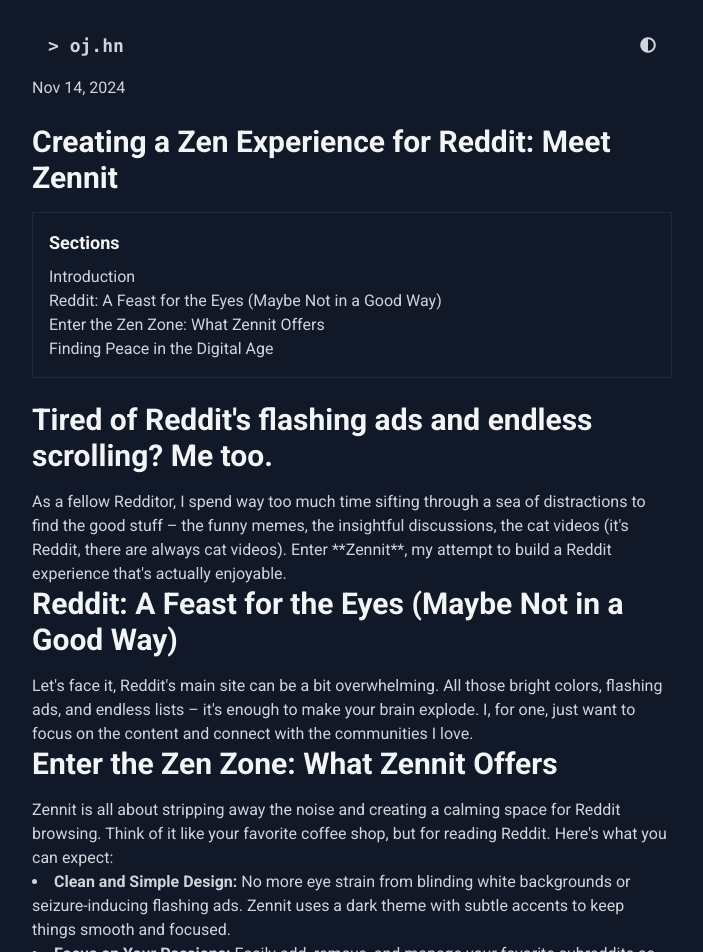
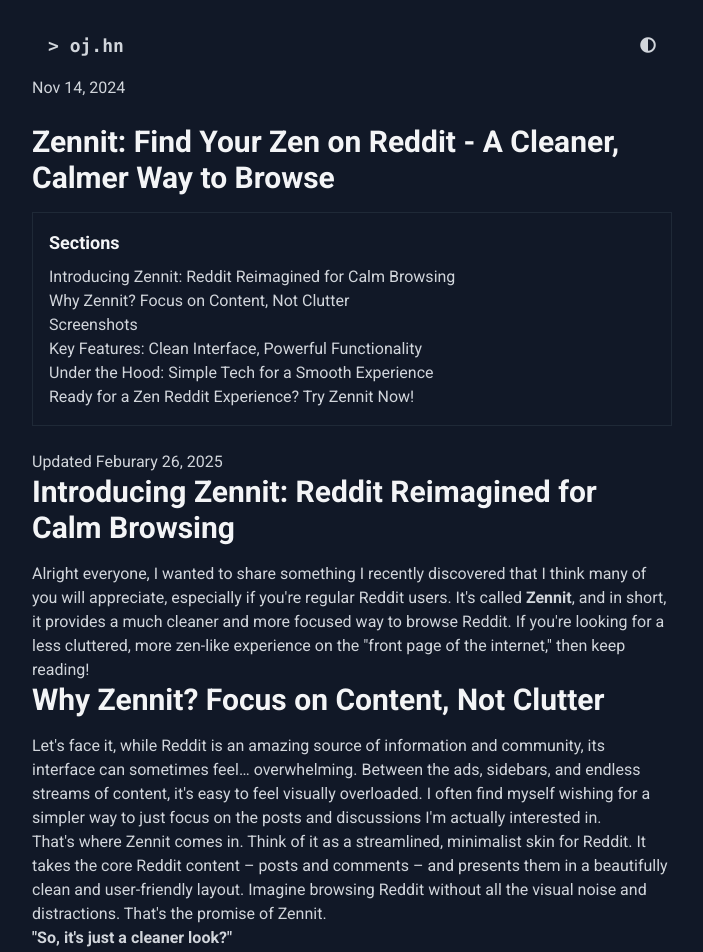
Before and after one commit to J0hnLe/oj.hn, a Jekyll site: the page built from _posts/2024-11-14-Zennit.md, in a window 1280 px wide and 1400 px high. Shown: the top 952 px of the window, without its empty margins (288-991 px from the left). Built offline with Jekyll 4.4.1, drawn with Linux system fonts in a browser that asks for light colours; nearby versions of some CDN libraries; some of the changed text lies outside the part shown.

Commit message:
Update 2024-11-14-Zennit.md

```diff
--- a/_posts/2024-11-14-Zennit.md
+++ b/_posts/2024-11-14-Zennit.md
@@ -1,42 +1,77 @@
 ---
 layout: post
-title: "Creating a Zen Experience for Reddit: Meet Zennit"
+title: "Zennit:  Find Your Zen on Reddit - A Cleaner, Calmer Way to Browse"
 date: 2024-11-14
 excerpt: "A zen way to view the front page of the internet."
 sections:
-  - id: "Intro"
-    title: "Introduction"
-  - id: "reddit-a-feast-for-the-eyes"
-    title: "Reddit: A Feast for the Eyes (Maybe Not in a Good Way)"
-  - id: "enter-the-zen-zone"
-    title: "Enter the Zen Zone: What Zennit Offers"
-  - id: "finding-peace-in-the-digital-age"
-    title: "Finding Peace in the Digital Age"
+  - id: "intro"
+    title: "Introducing Zennit:  Reddit Reimagined for Calm Browsing"
+  - id: "whats-the-big-deal"
+    title: "Why Zennit?  Focus on Content, Not Clutter"
+  - id: "screenshots"
+    title: "Screenshots"
+  - id: "key-features"
+    title: "Key Features:  Clean Interface, Powerful Functionality"
+  - id: "tech-simplified"
+    title: "Under the Hood:  Simple Tech for a Smooth Experience"
+  - id: "conclusion"
+    title: "Ready for a Zen Reddit Experience? Try Zennit Now!"
 ---
-<section id="Intro">
-  <h1 class="text-3xl font-bold text-gray-100 mb-4"> Tired of Reddit's flashing ads and endless scrolling? Me too. </h1>
-  <p>As a fellow Redditor, I spend way too much time sifting through a sea of distractions to find the good stuff – the funny memes, the insightful discussions, the cat videos (it's Reddit, there are always cat videos). Enter **Zennit**, my attempt to build a Reddit experience that's actually enjoyable.</p>
+<p>Updated Feburary 26, 2025</p>
+<section id="intro">
+  <h1 class="text-3xl font-bold text-gray-100 mb-4">Introducing Zennit:  Reddit Reimagined for Calm Browsing</h1>
+  <p>Alright everyone, I wanted to share something I recently discovered that I think many of you will appreciate, especially if you're regular Reddit users.  It's called <strong>Zennit</strong>, and in short, it provides a much cleaner and more focused way to browse Reddit.  If you're looking for a less cluttered, more zen-like experience on the "front page of the internet," then keep reading!</p>
 </section>
 
-<section id="reddit-a-feast-for-the-eyes">
-    <h2 class="text-3xl font-bold text-gray-100 mb-4">Reddit: A Feast for the Eyes (Maybe Not in a Good Way)</h2>
-    <p>Let's face it, Reddit's main site can be a bit overwhelming. All those bright colors, flashing ads, and endless lists – it's enough to make your brain explode. I, for one, just want to focus on the content and connect with the communities I love.</p>
+<section id="whats-the-big-deal">
+  <h2 class="text-3xl font-bold text-gray-100 mb-4">Why Zennit?  Focus on Content, Not Clutter</h2>
+  <p>Let's face it, while Reddit is an amazing source of information and community, its interface can sometimes feel… overwhelming.  Between the ads, sidebars, and endless streams of content, it's easy to feel visually overloaded.  I often find myself wishing for a simpler way to just focus on the posts and discussions I'm actually interested in.</p>
+  <p>That's where Zennit comes in.  Think of it as a streamlined, minimalist skin for Reddit.  It takes the core Reddit content – posts and comments – and presents them in a beautifully clean and user-friendly layout.  Imagine browsing Reddit without all the visual noise and distractions.  That's the promise of Zennit.</p>
+  <p><strong>"So, it's just a cleaner look?"</strong></p>
+  <p>Yes, but it's more than just aesthetics.  By stripping away the clutter, Zennit helps you engage with Reddit in a more focused and, dare I say, *zen* manner.  It's about making the content the priority, and making your browsing experience more enjoyable and less stressful.</p>
 </section>
 
-<section id="enter-the-zen-zone">
-    <h2 class="text-3xl font-bold text-gray-100 mb-4">Enter the Zen Zone: What Zennit Offers</h2>
-    <p>Zennit is all about stripping away the noise and creating a calming space for Reddit browsing. Think of it like your favorite coffee shop, but for reading Reddit. Here's what you can expect:</p>
-    <ul class="list-disc list-inside mb-4">
-        <li><strong>Clean and Simple Design:</strong> No more eye strain from blinding white backgrounds or seizure-inducing flashing ads. Zennit uses a dark theme with subtle accents to keep things smooth and focused.</li>
-        <li><strong>Focus on Your Passions:</strong> Easily add, remove, and manage your favorite subreddits so you can see exactly what you want, when you want. No more wading through endless content that doesn't interest you.</li>
-        <li><strong>Dive Deeper:</strong> Each post has its own comments section, perfect for getting lost in discussions with like-minded people.</li>
-        <li><strong>Seamless Across Devices:</strong> Whether you're on your desktop or phone, Zennit adapts for a perfect browsing experience.</li>
-        <li><strong>Never Lose Your Way:</strong> Save your favorite subreddits for quick access – no more digging through endless lists to find your favorite cat communities.</li>
-    </ul>
+<section id="screenshots">
+  <h2 class="text-3xl font-bold text-gray-100 mb-4">Screenshots</h2>
+  <div class="bg-gray-800 flex p-4 rounded-lg border-4 border-gray-500 overflow-x-auto">
+    <img class="screenshot" width="50%" height="50%" src="https://github.com/user-attachments/assets/d7d8b1dd-6f90-4a65-9a0d-a05de8f2f9e5">
+    <img class="screenshot" width="50%" height="50%" src="https://github.com/user-attachments/assets/22ec74f5-0ea4-4dbc-9893-df69fe98eab5"">
+    <img class="screenshot" width="50%" height="50%" src="https://github.com/user-attachments/assets/dd0bdbf5-d9f6-4f32-b625-799dc5d33235"">
+    <img class="screenshot" width="50%" height="50%" src="https://github.com/user-attachments/assets/ea65fae7-2e73-49e5-ace6-9def6ef1bc72">
+    <img class="screenshot" width="50%" height="50%" src="https://github.com/user-attachments/assets/986f0f14-9611-4ca5-b85f-9efa205312a6">
+    <img class="screenshot" width="50%" height="50%" src="https://github.com/user-attachments/assets/d53d6433-4fdc-4a22-9083-deda0afb531c">
+    <img class="screenshot" width="50%" height="50%" src="https://github.com/user-attachments/assets/cdb1452b-5133-410c-9e6d-c9f800e67bf2" >
+    <img class="screenshot" width="50%" height="50%" src="https://github.com/user-attachments/assets/6e9a048b-28a7-4daf-8ce5-9d2bfcffb291">
+  </div>
 </section>
 
-<section id="finding-peace-in-the-digital-age">
-    <h2 class="text-3xl font-bold text-gray-100 mb-4">Finding Peace in the Digital Age</h2>
-    <p>Zennit isn't just about a different look for Reddit, it's about a different way of experiencing it. It's about slowing down, focusing on the content you care about, and connecting with the people who share your interests. In a world of constant information overload, Zennit is a small oasis of calm.</p>
-    <p><strong>Ready to ditch the distractions and rediscover the joy of Reddit?</strong> Check out a live demo of Zennit at <span class="border border-gray-500 px-2 py-1"><a href="https://zen.0kb.org" class="text-teal-500 underline">zen.0kb.org</a></span>. Let's make Reddit a more peaceful place to connect, one meme at a time.</p>
+<section id="key-features">
+  <h2 class="text-3xl font-bold text-gray-100 mb-4">Key Features:  Clean Interface, Powerful Functionality</h2>
+  <p>Beyond its clean appearance, Zennit is packed with features designed to enhance your Reddit experience.  Here are a few highlights:</p>
+  <ul class="list-disc list-inside mb-4">
+    <li><strong>Distraction-Free Browsing:</strong> Zennit minimizes visual clutter, allowing you to focus solely on posts, comments, and subreddit content.</li>
+    <li><strong>Mobile-Optimized Design:</strong>  Built with mobile in mind, Zennit works seamlessly on smartphones and tablets, providing a consistent experience across devices.</li>
+    <li><strong>Intuitive Sidebar Navigation:</strong>  Manage and switch between your favorite subreddits effortlessly with a user-friendly sidebar.  No more endless scrolling to find the communities you follow.</li>
+    <li><strong>Customization Options:</strong>  Personalize your Zennit experience with theme selections, including dark mode, and control content preferences like NSFW visibility.</li>
+    <li><strong>Thoughtful User Interface Enhancements:</strong>  Enjoy features like image enlargement, helpful toast notifications for actions, and clear error messages, all contributing to a polished user experience.</li>
+  </ul>
+  <p>In essence, Zennit retains the core functionality of Reddit while significantly improving the browsing experience through thoughtful design and a focus on clarity.</p>
 </section>
+
+<section id="tech-simplified">
+  <h2 class="text-3xl font-bold text-gray-100 mb-4">Under the Hood:  Simple Tech for a Smooth Experience</h2>
+  <p>For those with a slight interest in the technical side, Zennit is built using modern web technologies focused on performance and usability.  The key technologies include:</p>
+  <ul class="list-disc list-inside mb-4">
+    <li><strong>React:</strong> This is a JavaScript library for building user interfaces.  Think of it as the engine that powers Zennit's interactive and responsive design.</li>
+    <li><strong>Tailwind CSS:</strong> This is a utility-first CSS framework that helps create clean and consistent styling efficiently.  It's responsible for Zennit's modern and uncluttered aesthetic.</li>
+  </ul>
+  <p>These technologies work together to deliver a smooth, fast, and visually appealing Reddit browsing experience.  The focus is on using established, reliable tools to create a polished end product.</p>
+</section>
+
+<section id="conclusion">
+  <h2 class="text-3xl font-bold text-gray-100 mb-4">Ready for a Zen Reddit Experience? Try Zennit Now!</h2>
+  <p>If you've been searching for a more peaceful and focused way to browse Reddit, I highly recommend giving Zennit a try.  It's a free, easy-to-use web application that can significantly improve your daily Reddit browsing.  If you value a clean interface and a distraction-minimized experience, Zennit is definitely worth exploring.</p>
+  <p><strong>Want to experience Zennit for yourself?</strong>  Visit the live demo here:</p>
+  <p><span class="border border-gray-500 px-2 py-1"><a href="https://zen.0kb.org" class="text-teal-500 underline">zen.0kb.org</a> | <a href="https://zen.ż.co" class="text-teal-500 underline">zen.ż.co</a</span></p>
+  <p>I encourage you to check it out and see how Zennit can transform your Reddit browsing.  Let me know in the comments what you think!  Happy browsing, and may your Reddit experience be a little more zen from now on!</p>
+</section>
```
